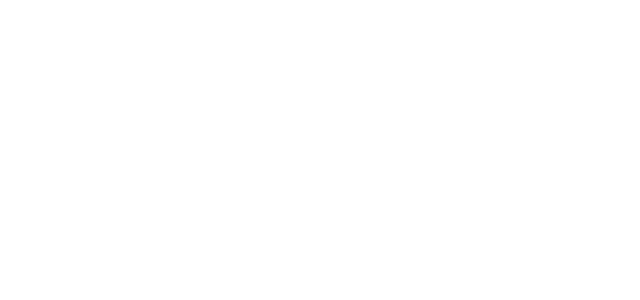
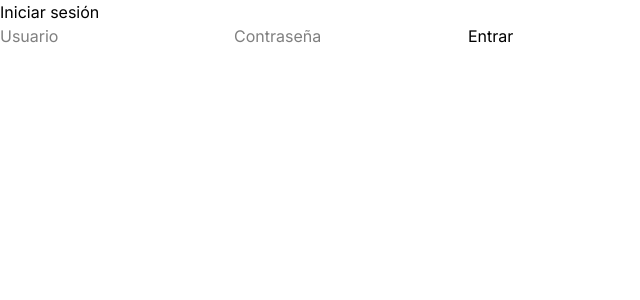
Before and after one commit to xWickz/colegio-app, a Vue app: page /login in a window 1280 px wide. Before the commit this address had no page. Shown: the top 300 px of the page, without its empty margins (0-640 px from the left). Built offline with nearby package versions, Linux system fonts and the light colour scheme.

Commit message:
feat: implementar autenticación de usuario con JWT y crear vista de inicio de sesión

```diff
--- a/package.json
+++ b/package.json
@@ -11,9 +11,13 @@
   "dependencies": {
     "@tailwindcss/vite": "4.1.18",
     "axios": "1.13.2",
+    "bcrypt": "^6.0.0",
     "cors": "2.8.5",
+    "dotenv": "^17.2.3",
     "express": "5.2.1",
     "flowbite": "^4.0.1",
+    "jsonwebtoken": "^9.0.3",
+    "jwt-decode": "^4.0.0",
     "mysql": "2.18.1",
     "vue": "3.5.24",
     "vue-router": "4.6.4",
--- a/src/components/sideNavbar.vue
+++ b/src/components/sideNavbar.vue
@@ -1,3 +1,19 @@
+<script setup>
+import { ref, onMounted } from 'vue'
+import { getUsuarioActual } from '@/services/auth'
+
+const usuario = ref(getUsuarioActual())
+
+// Actualiza el usuario cuando cambie el token (por ejemplo, después de login)
+window.addEventListener('storage', () => {
+  usuario.value = getUsuarioActual()
+})
+
+onMounted(() => {
+  usuario.value = getUsuarioActual()
+})
+</script>
+
 <template>
 
 <button data-drawer-target="default-sidebar" data-drawer-toggle="default-sidebar" aria-controls="default-sidebar" type="button" class="text-heading bg-transparent box-border border border-transparent hover:bg-neutral-secondary-medium focus:ring-4 focus:ring-neutral-tertiary font-medium leading-5 rounded-base ms-3 mt-3 text-sm p-2 focus:outline-none inline-flex sm:hidden">
@@ -10,6 +26,15 @@
 <aside id="default-sidebar" class="fixed top-0 left-0 z-40 w-64 h-full transition-transform -translate-x-full sm:translate-x-0 bg-white" aria-label="Sidebar">
    <div class="h-full px-3 py-4 overflow-y-auto bg-neutral-primary-soft border-e border-default">
       <ul class="space-y-2 font-medium">
+         <span v-if="usuario" class="text-sm text-center font-bold text-body-subtle">{{ usuario }}</span>
+         <li>
+            <RouterLink to="/login">
+                <a href="#" class="flex items-center px-2 py-1.5 text-body rounded-base hover:bg-neutral-tertiary hover:text-fg-brand group">
+               <svg class="shrink-0 w-5 h-5 transition duration-75 group-hover:text-fg-brand" aria-hidden="true" xmlns="http://www.w3.org/2000/svg" width="24" height="24" fill="none" viewBox="0 0 24 24"><path stroke="currentColor" stroke-linecap="round" stroke-width="2" d="M16 19h4a1 1 0 0 0 1-1v-1a3 3 0 0 0-3-3h-2m-2.236-4a3 3 0 1 0 0-4M3 18v-1a3 3 0 0 1 3-3h4a3 3 0 0 1 3 3v1a1 1 0 0 1-1 1H4a1 1 0 0 1-1-1Zm8-10a3 3 0 1 1-6 0 3 3 0 0 1 6 0Z"/></svg>
+               <span class="ms-3">Login</span>
+                </a>
+            </RouterLink>
+         </li>
          <li>
             <RouterLink to="/">
                 <a href="#" class="flex items-center px-2 py-1.5 text-body rounded-base hover:bg-neutral-tertiary hover:text-fg-brand group">
--- a/src/router/index.js
+++ b/src/router/index.js
@@ -4,6 +4,7 @@ import Home from '@/views/Home.vue'
 import Alumnos from '@/views/Alumnos.vue'
 import Profesores from '@/views/Profesores.vue'
 import Materias from '@/views/Materias.vue'
+import Login from '@/views/Login.vue'
 
 const routes = [
     {
@@ -25,6 +26,11 @@ const routes = [
         path: '/materias',
         name: 'Materias',
         component: Materias
+    },
+    {
+        path: '/login',
+        name: 'Login',
+        component: Login
     }
 ]
 
--- a/src/server.js
+++ b/src/server.js
@@ -1,6 +1,8 @@
 import express from "express";
 import mysql from "mysql";
 import cors from "cors";
+import bcrypt from "bcrypt";
+import jwt from "jsonwebtoken";
 import { z } from "zod";
 
 import { DEFAULTS } from "./config.js";
@@ -27,12 +29,29 @@ connection.connect((err) => {
 // Middleware to parse JSON bodies
 app.use(express.json());
 
+// Middleware to verify JWT authentication
+function authenticateToken(req, res, next) {
+  const authHeader = req.headers["authorization"];
+  const token = authHeader && authHeader.split(" ")[1];
+
+  if (!token) return res.status(401).json({ message: "No token provided" });
+
+  jwt.verify(token, "secret_key", (err, user) => {
+    if (err) return res.status(403).json({ message: "Invalid token" });
+    req.user = user;
+    next();
+  });
+}
+
 // Enable CORS for all routes
 app.use(
   cors({
     origin: "http://localhost:5173", // Adjust the origin as needed
   }),
 );
+
+// Require authentication for all /api/data routes
+//app.use("/api/data", authenticateToken);
 
 // Simple route to test server
 app.get("/", (req, res) => {
@@ -236,6 +255,42 @@ app.post("/api/data/materias", (req, res) => {
   }
 });
 
+// POST Login
+app.post("/api/login", (req, res) => {
+  const { usuario, password } = req.body;
+
+  if (!usuario || !password) {
+    return res.status(400).send("Usuario and password are required");
+  }
+
+  const query = "SELECT * FROM usuarios WHERE usuario = ?";
+  connection.query(query, [usuario], async (err, results) => {
+    if (err) {
+      console.error("Error fetching user:", err);
+      return res.status(500).send("Error fetching user");
+    }
+
+    if (results.length === 0) {
+      return res.status(401).send("Invalid credentials");
+    }
+
+    const user = results[0];
+    const passwordMatch = await bcrypt.compare(password, user.password);
+
+    if (!passwordMatch) {
+      return res.status(401).send("Invalid credentials");
+    }
+
+    // JWT
+    const token = jwt.sign(
+      { id: user.id, usuario: user.usuario },
+      "secret_key", { expiresIn: "1h" }
+    );
+
+    res.json({ token });
+  });
+});
+
 // DELETE Estudiantes
 app.delete("/api/data/estudiantes/:id", (req, res) => {
   const { id } = req.params;
--- /dev/null
+++ b/src/services/auth.js
@@ -0,0 +1,12 @@
+import { jwtDecode } from "jwt-decode";
+
+export function getUsuarioActual() {
+  const token = localStorage.getItem("token");
+  if (!token) return null;
+  try {
+    const decoded = jwtDecode(token);
+    return decoded.usuario;
+  } catch {
+    return null;
+  }
+}
--- /dev/null
+++ b/src/views/Login.vue
@@ -0,0 +1,36 @@
+<script setup>
+import { ref } from 'vue'
+import axios from 'axios'
+
+const usuario = ref('')
+const password = ref('')
+const error = ref('')
+
+const login = async () => {
+    error.value = ''
+
+    try {
+        const response = await axios.post('http://localhost:3000/api/login', {
+            usuario: usuario.value,
+            password: password.value
+        })
+
+        localStorage.setItem('token', response.data.token)
+        window.location.href = '/'
+    } catch (err) {
+        error.value = 'Valores incorrectos'
+    }
+}
+</script>
+
+<template>
+  <div class="login">
+    <h2>Iniciar sesión</h2>
+    <form @submit.prevent="login">
+      <input v-model="usuario" placeholder="Usuario" required />
+      <input v-model="password" type="password" placeholder="Contraseña" required />
+      <button type="submit">Entrar</button>
+      <div v-if="error" class="error">{{ error }}</div>
+    </form>
+  </div>
+</template>
```
Also changed, not shown: 1 other file (tests, documents, lock files or other folders).
